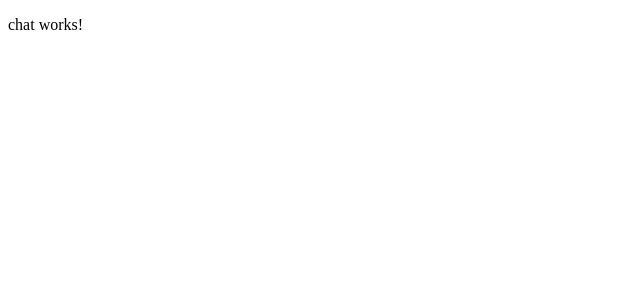
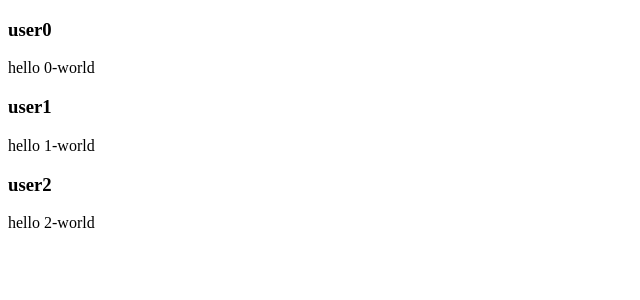
Before and after one commit to kinc-shinshu/gachat-client-angular, an Angular app: page / in a window 1280 px wide. Shown: the top 300 px of the page, without its empty margins (0-640 px from the left). Built offline with nearby package versions, Linux system fonts and the light colour scheme.

Commit message:
:pencil: Create base template with mock data

```diff
--- a/src/app/chat/chat.component.html
+++ b/src/app/chat/chat.component.html
@@ -1 +1,6 @@
-<p>chat works!</p>
+<div class="chatbox">
+  <div class="chatbox--chat" *ngFor="let chat of chats">
+    <h3>{{ chat.name }}</h3>
+    <p>{{ chat.body }}</p>
+  </div>
+</div>
--- a/src/app/chat/chat.component.ts
+++ b/src/app/chat/chat.component.ts
@@ -1,4 +1,6 @@
 import { Component, OnInit } from '@angular/core';
+
+import { chats }  from './chat_mock';
 
 @Component({
   selector: 'app-chat',
@@ -6,10 +8,17 @@ import { Component, OnInit } from '@angular/core';
   styleUrls: ['./chat.component.styl']
 })
 export class ChatComponent implements OnInit {
+  chats = [];
 
   constructor() { }
 
   ngOnInit() {
+    this.fetchChat();
+  }
+
+  // rewrite REAL fetching
+  private fetchChat() {
+    this.chats = chats;
   }
 
 }
--- /dev/null
+++ b/src/app/chat/chat_mock.ts
@@ -0,0 +1,14 @@
+export const chats = [
+  {
+    name: 'user0',
+    body: 'hello 0-world',
+  },
+  {
+    name: 'user1',
+    body: 'hello 1-world',
+  },
+  {
+    name: 'user2',
+    body: 'hello 2-world',
+  },
+];
```
